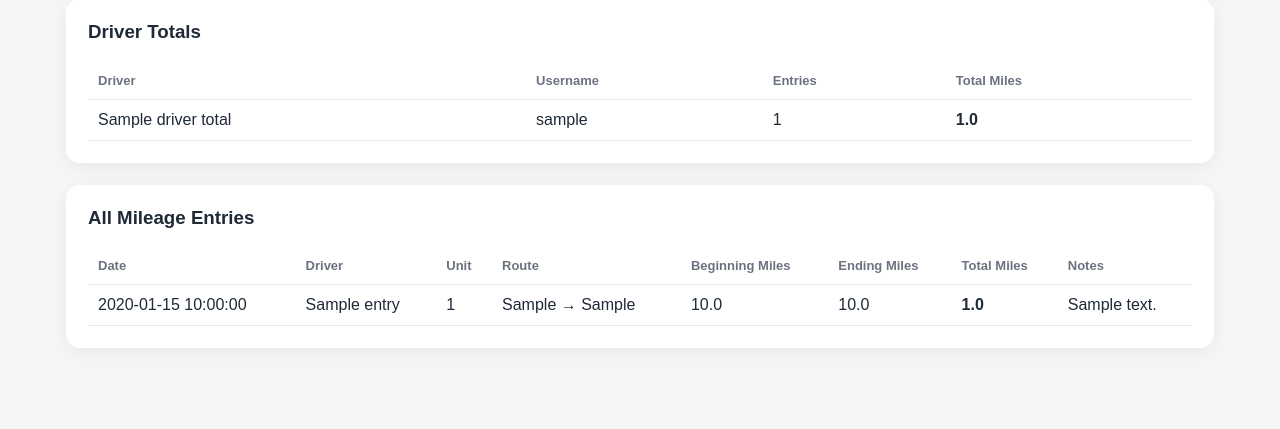
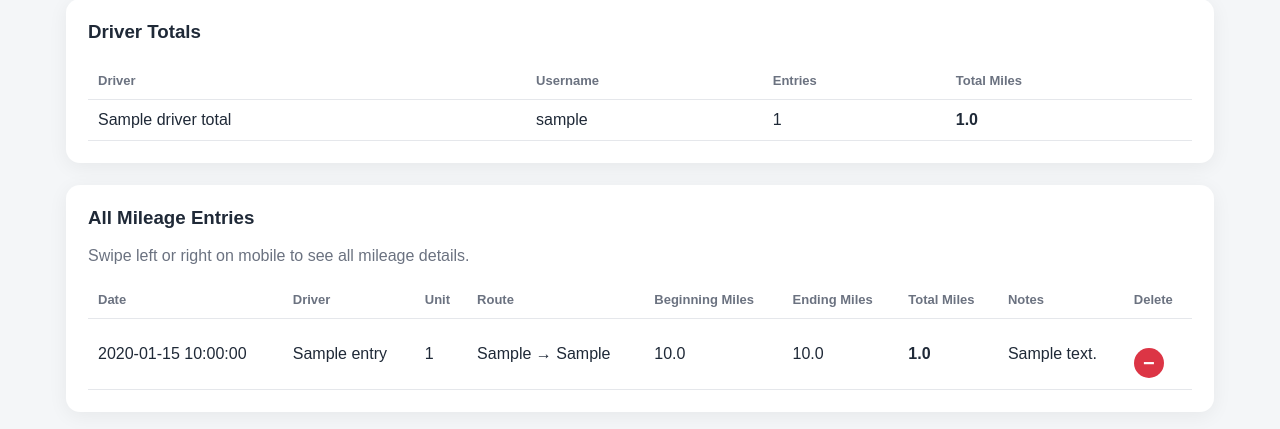
Before and after one commit to WellerTT/tnt-mileage-app, a Flask app: template templates/admin.html in a window 1280 px wide. Shown: the part 262-691 px from the top of the page. Run offline with Flask 3, Linux system fonts and the light colour scheme; the template is opened without the code that fills it: most values are stand-ins (such as "Sample title", 1, 10 or a date in 2020); a database or web service that is not in the repository returns one stand-in record (values such as "Sample title"); some libraries are stand-ins or nearby versions.

Commit message:
Update admin.html

```diff
--- a/templates/admin.html
+++ b/templates/admin.html
@@ -1,70 +1,205 @@
 {% extends "base.html" %}
+
 {% block content %}
+
 <div class="top-row">
     <div>
         <h2>Admin Dashboard</h2>
-        <p class="muted">You can see all drivers. Drivers cannot see each other.</p>
+        <p class="muted">
+            You can see all drivers. Drivers cannot see each other.
+        </p>
     </div>
+
     <div class="stat">
         <strong>{{ "%.1f"|format(grand_total) }}</strong>
         <span>All Driver Miles</span>
     </div>
 </div>
 
+
 <div class="actions">
-    <a class="button-link" href="{{ url_for('add_driver') }}">+ Add Driver</a>
+    <a class="button-link" href="{{ url_for('add_driver') }}">
+        + Add Driver
+    </a>
 </div>
 
+
+<!-- DRIVER TOTALS -->
 <div class="card">
+
     <h3>Driver Totals</h3>
+
     <div class="table-wrap">
+
         <table>
+
             <thead>
-            <tr><th>Driver</th><th>Username</th><th>Entries</th><th>Total Miles</th></tr>
+                <tr>
+                    <th>Driver</th>
+                    <th>Username</th>
+                    <th>Entries</th>
+                    <th>Total Miles</th>
+                </tr>
             </thead>
+
             <tbody>
+
                 {% for d in driver_totals %}
+
                 <tr>
                     <td>{{ d.name }}</td>
+
                     <td>{{ d.username }}</td>
+
                     <td>{{ d.entry_count }}</td>
-                <td><strong>{{ "%.1f"|format(d.total_miles) }}</strong></td>
+
+                    <td>
+                        <strong>
+                            {{ "%.1f"|format(d.total_miles) }}
+                        </strong>
+                    </td>
                 </tr>
+
                 {% else %}
-            <tr><td colspan="4">No drivers added yet.</td></tr>
+
+                <tr>
+                    <td colspan="4">
+                        No drivers added yet.
+                    </td>
+                </tr>
+
                 {% endfor %}
+
             </tbody>
+
         </table>
-    </div>
+
     </div>
 
+</div>
+
+
+<!-- ALL MILEAGE ENTRIES -->
 <div class="card">
+
     <h3>All Mileage Entries</h3>
+
+    <p class="muted">
+        Swipe left or right on mobile to see all mileage details.
+    </p>
+
     <div class="table-wrap">
-    <table>
+
+        <table style="min-width: 1100px;">
+
             <thead>
+
                 <tr>
-                <th>Date</th><th>Driver</th><th>Unit</th><th>Route</th><th>Beginning Miles</th><th>Ending Miles</th><th>Total Miles</th><th>Notes</th>
+                    <th>Date</th>
+                    <th>Driver</th>
+                    <th>Unit</th>
+                    <th>Route</th>
+                    <th>Beginning Miles</th>
+                    <th>Ending Miles</th>
+                    <th>Total Miles</th>
+                    <th>Notes</th>
+                    <th>Delete</th>
                 </tr>
+
             </thead>
+
             <tbody>
+
                 {% for e in entries %}
+
                 <tr>
 
-<td>{{ e.trip_date }}</td>
-<td>{{ e.driver_name }}</td>
-<td>{{ e.unit_number or "" }}</td>
-<td>{{ e.pickup_city or "" }} → {{ e.delivery_city or "" }}</td>
-<td>{{ "%.1f"|format(e.beginning_miles) }}</td>
-<td>{{ "%.1f"|format(e.ending_miles) }}</td>
-<td><strong>{{ "%.1f"|format(e.total_miles) }}</strong></td>
-<td>{{ e.notes or "" }}</td>
+                    <td>
+                        {{ e.trip_date }}
+                    </td>
+
+                    <td>
+                        {{ e.driver_name }}
+                    </td>
+
+                    <td>
+                        {{ e.unit_number or "" }}
+                    </td>
+
+                    <td>
+                        {{ e.pickup_city or "" }}
+                        →
+                        {{ e.delivery_city or "" }}
+                    </td>
+
+                    <td>
+                        {{ "%.1f"|format(e.beginning_miles) }}
+                    </td>
+
+                    <td>
+                        {{ "%.1f"|format(e.ending_miles) }}
+                    </td>
+
+                    <td>
+                        <strong>
+                            {{ "%.1f"|format(e.total_miles) }}
+                        </strong>
+                    </td>
+
+                    <td>
+                        {{ e.notes or "" }}
+                    </td>
+
+                    <td>
+
+                        <form
+                            method="post"
+                            action="{{ url_for('delete_entry', entry_id=e.id) }}"
+                            onsubmit="return confirm('Are you sure you want to delete this mileage entry? This cannot be undone.');"
+                        >
+
+                            <button
+                                type="submit"
+                                title="Delete mileage entry"
+                                style="
+                                    background: #dc3545;
+                                    color: white;
+                                    border: none;
+                                    border-radius: 50%;
+                                    width: 30px;
+                                    height: 30px;
+                                    padding: 0;
+                                    font-size: 20px;
+                                    font-weight: bold;
+                                    line-height: 28px;
+                                    cursor: pointer;
+                                "
+                            >
+                                −
+                            </button>
+
+                        </form>
+
+                    </td>
+
                 </tr>
+
                 {% else %}
-            <tr><td colspan="8">No mileage has been submitted yet.</td></tr>
+
+                <tr>
+                    <td colspan="9">
+                        No mileage has been submitted yet.
+                    </td>
+                </tr>
+
                 {% endfor %}
+
             </tbody>
+
         </table>
+
     </div>
+
 </div>
+
 {% endblock %}
```
Lines whose indentation alone changed are shown as unchanged.
